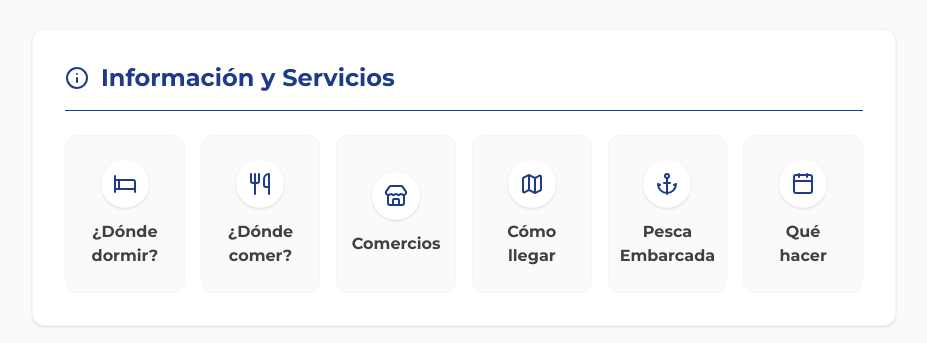
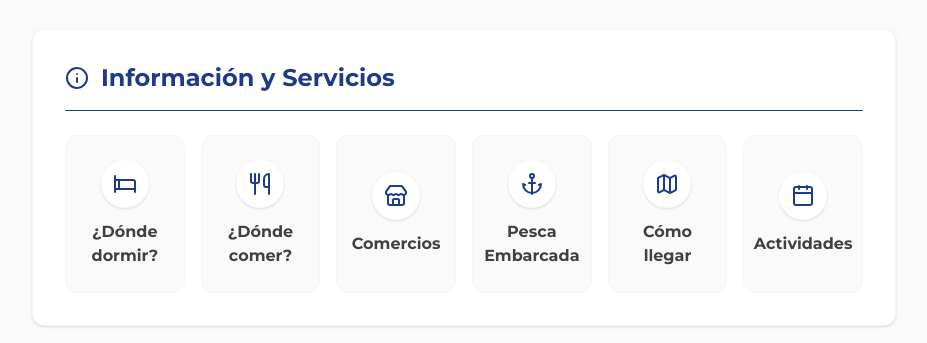
Before and after one commit to porrettimaximo/turismo-patagones, a React (Vite) app: page /destinos/bahia-san-blas in a window 1280 px wide. Shown: the part 1100-1443 px from the top of the page, without its empty margins (176-1103 px from the left). Built offline with nearby package versions, Linux system fonts and the light colour scheme.

Commit message:
Restaurar botones Cómo llegar y Actividades en San Blas que faltaban y actualizar grilla

```diff
--- a/src/features/destinations/BahiaSanBlasPage.tsx
+++ b/src/features/destinations/BahiaSanBlasPage.tsx
@@ -99,25 +99,32 @@ export default function BahiaSanBlasPage() {
           </div>
 
           <div className="grid grid-cols-2 md:grid-cols-3 lg:grid-cols-6 gap-4">
-            <Link to="/info-viaje?loc=Bahía San Blas&q=alojamiento" className="flex flex-col items-center justify-center gap-3 p-6 bg-neutral-50 rounded-xl border border-neutral-100 hover:bg-orange-50 hover:border-orange-200 hover:text-[var(--color-tertiary)] transition-all group">
+            <Link to="/info-viaje?q=alojamiento%20blas" className="flex flex-col items-center justify-center gap-3 p-6 bg-neutral-50 rounded-xl border border-neutral-100 hover:bg-orange-50 hover:border-orange-200 hover:text-[var(--color-tertiary)] transition-all group">
               <div className="p-3 bg-white rounded-full shadow-sm text-[var(--color-primary)] group-hover:text-[var(--color-tertiary)] transition-colors">
                 <Bed className="w-6 h-6" />
               </div>
               <span className="font-bold text-neutral-700 group-hover:text-[var(--color-tertiary)] text-center text-sm md:text-base">¿Dónde dormir?</span>
             </Link>
 
-            <Link to="/info-viaje?loc=Bahía San Blas&q=gastronomía" className="flex flex-col items-center justify-center gap-3 p-6 bg-neutral-50 rounded-xl border border-neutral-100 hover:bg-orange-50 hover:border-orange-200 hover:text-[var(--color-tertiary)] transition-all group">
+            <Link to="/info-viaje?q=gastronomía%20blas" className="flex flex-col items-center justify-center gap-3 p-6 bg-neutral-50 rounded-xl border border-neutral-100 hover:bg-orange-50 hover:border-orange-200 hover:text-[var(--color-tertiary)] transition-all group">
               <div className="p-3 bg-white rounded-full shadow-sm text-[var(--color-primary)] group-hover:text-[var(--color-tertiary)] transition-colors">
                 <Utensils className="w-6 h-6" />
               </div>
               <span className="font-bold text-neutral-700 group-hover:text-[var(--color-tertiary)] text-center text-sm md:text-base">¿Dónde comer?</span>
             </Link>
 
-            <Link to="/info-viaje?loc=Bahía San Blas&q=comercios" className="flex flex-col items-center justify-center gap-3 p-6 bg-neutral-50 rounded-xl border border-neutral-100 hover:bg-orange-50 hover:border-orange-200 hover:text-[var(--color-tertiary)] transition-all group">
+            <Link to="/info-viaje?q=comercios%20blas" className="flex flex-col items-center justify-center gap-3 p-6 bg-neutral-50 rounded-xl border border-neutral-100 hover:bg-orange-50 hover:border-orange-200 hover:text-[var(--color-tertiary)] transition-all group">
               <div className="p-3 bg-white rounded-full shadow-sm text-[var(--color-primary)] group-hover:text-[var(--color-tertiary)] transition-colors">
                 <Store className="w-6 h-6" />
               </div>
               <span className="font-bold text-neutral-700 group-hover:text-[var(--color-tertiary)] text-center text-sm md:text-base">Comercios</span>
+            </Link>
+
+            <Link to="/que-hacer?q=embarcada%20blas" className="flex flex-col items-center justify-center gap-3 p-6 bg-neutral-50 rounded-xl border border-neutral-100 hover:bg-orange-50 hover:border-orange-200 hover:text-[var(--color-tertiary)] transition-all group">
+              <div className="p-3 bg-white rounded-full shadow-sm text-[var(--color-primary)] group-hover:text-[var(--color-tertiary)] transition-colors">
+                <Anchor className="w-6 h-6" />
+              </div>
+              <span className="font-bold text-neutral-700 group-hover:text-[var(--color-tertiary)] text-center text-sm md:text-base">Pesca Embarcada</span>
             </Link>
 
             <Link to="/info-viaje?loc=Bahía San Blas&q=llegar" className="flex flex-col items-center justify-center gap-3 p-6 bg-neutral-50 rounded-xl border border-neutral-100 hover:bg-orange-50 hover:border-orange-200 hover:text-[var(--color-tertiary)] transition-all group">
@@ -127,18 +134,11 @@ export default function BahiaSanBlasPage() {
               <span className="font-bold text-neutral-700 group-hover:text-[var(--color-tertiary)] text-center text-sm md:text-base">Cómo llegar</span>
             </Link>
 
-            <Link to="/que-hacer?loc=Bahía San Blas&q=embarcada" className="flex flex-col items-center justify-center gap-3 p-6 bg-neutral-50 rounded-xl border border-neutral-100 hover:bg-orange-50 hover:border-orange-200 hover:text-[var(--color-tertiary)] transition-all group">
-              <div className="p-3 bg-white rounded-full shadow-sm text-[var(--color-primary)] group-hover:text-[var(--color-tertiary)] transition-colors">
-                <Anchor className="w-6 h-6" />
-              </div>
-              <span className="font-bold text-neutral-700 group-hover:text-[var(--color-tertiary)] text-center text-sm md:text-base">Pesca Embarcada</span>
-            </Link>
-
             <Link to="/que-hacer?loc=Bahía San Blas" className="flex flex-col items-center justify-center gap-3 p-6 bg-neutral-50 rounded-xl border border-neutral-100 hover:bg-orange-50 hover:border-orange-200 hover:text-[var(--color-tertiary)] transition-all group">
               <div className="p-3 bg-white rounded-full shadow-sm text-[var(--color-primary)] group-hover:text-[var(--color-tertiary)] transition-colors">
                 <Calendar className="w-6 h-6" />
               </div>
-              <span className="font-bold text-neutral-700 group-hover:text-[var(--color-tertiary)] text-center text-sm md:text-base">Qué hacer</span>
+              <span className="font-bold text-neutral-700 group-hover:text-[var(--color-tertiary)] text-center text-sm md:text-base">Actividades</span>
             </Link>
           </div>
         </div>
--- a/src/features/destinations/LosPocitosPage.tsx
+++ b/src/features/destinations/LosPocitosPage.tsx
@@ -37,8 +37,8 @@ export default function LosPocitosPage() {
               Balneario Los Pocitos
             </h1>
             <p className="text-xl text-white/90 flex items-center gap-2">
-                <MapPin className="w-5 h-5" /> Remanso de paz y naturaleza
-              </p>
+              <MapPin className="w-5 h-5" /> Remanso de paz y naturaleza
+            </p>
           </div>
         </div>
       </div>
@@ -122,7 +122,7 @@ export default function LosPocitosPage() {
               <div className="p-3 bg-white rounded-full shadow-sm text-[var(--color-primary)] group-hover:text-[var(--color-tertiary)] transition-colors">
                 <Calendar className="w-6 h-6" />
               </div>
-              <span className="font-bold text-neutral-700 group-hover:text-[var(--color-tertiary)] text-center text-sm md:text-base">Qué hacer</span>
+              <span className="font-bold text-neutral-700 group-hover:text-[var(--color-tertiary)] text-center text-sm md:text-base">Actividades</span>
             </Link>
           </div>
         </div>
@@ -163,9 +163,8 @@ export default function LosPocitosPage() {
                   <button
                     key={idx}
                     onClick={() => setCurrentVideo(idx)}
-                    className={`w-3 h-3 rounded-full transition-colors ${
-                      currentVideo === idx ? 'bg-[var(--color-primary)]' : 'bg-neutral-300 hover:bg-neutral-400'
-                    }`}
+                    className={`w-3 h-3 rounded-full transition-colors ${currentVideo === idx ? 'bg-[var(--color-primary)]' : 'bg-neutral-300 hover:bg-neutral-400'
+                      }`}
                     aria-label={`Ir al video ${idx + 1}`}
                   />
                 ))}
--- a/src/features/destinations/Villa7DeMarzoPage.tsx
+++ b/src/features/destinations/Villa7DeMarzoPage.tsx
@@ -34,8 +34,8 @@ export default function Villa7DeMarzoPage() {
               Villa Turística 7 de Marzo
             </h1>
             <p className="text-xl text-white/90 flex items-center gap-2">
-                <MapPin className="w-5 h-5" /> Donde el Río Negro abraza al mar
-              </p>
+              <MapPin className="w-5 h-5" /> Donde el Río Negro abraza al mar
+            </p>
           </div>
         </div>
       </div>
@@ -98,7 +98,7 @@ export default function Villa7DeMarzoPage() {
               <div className="p-3 bg-white rounded-full shadow-sm text-[var(--color-primary)] group-hover:text-[var(--color-tertiary)] transition-colors">
                 <Calendar className="w-6 h-6" />
               </div>
-              <span className="font-bold text-neutral-700 group-hover:text-[var(--color-tertiary)] text-center text-sm md:text-base">Qué hacer</span>
+              <span className="font-bold text-neutral-700 group-hover:text-[var(--color-tertiary)] text-center text-sm md:text-base">Actividades</span>
             </Link>
 
             <Link to="/info-viaje?loc=Villa Turística 7 de Marzo" className="flex flex-col items-center justify-center gap-3 p-6 bg-neutral-50 rounded-xl border border-neutral-100 hover:bg-orange-50 hover:border-orange-200 hover:text-[var(--color-tertiary)] transition-all group">
@@ -146,9 +146,8 @@ export default function Villa7DeMarzoPage() {
                   <button
                     key={idx}
                     onClick={() => setCurrentVideo(idx)}
-                    className={`w-3 h-3 rounded-full transition-colors ${
-                      currentVideo === idx ? 'bg-[var(--color-primary)]' : 'bg-neutral-300 hover:bg-neutral-400'
-                    }`}
+                    className={`w-3 h-3 rounded-full transition-colors ${currentVideo === idx ? 'bg-[var(--color-primary)]' : 'bg-neutral-300 hover:bg-neutral-400'
+                      }`}
                     aria-label={`Ir al video ${idx + 1}`}
                   />
                 ))}
```
